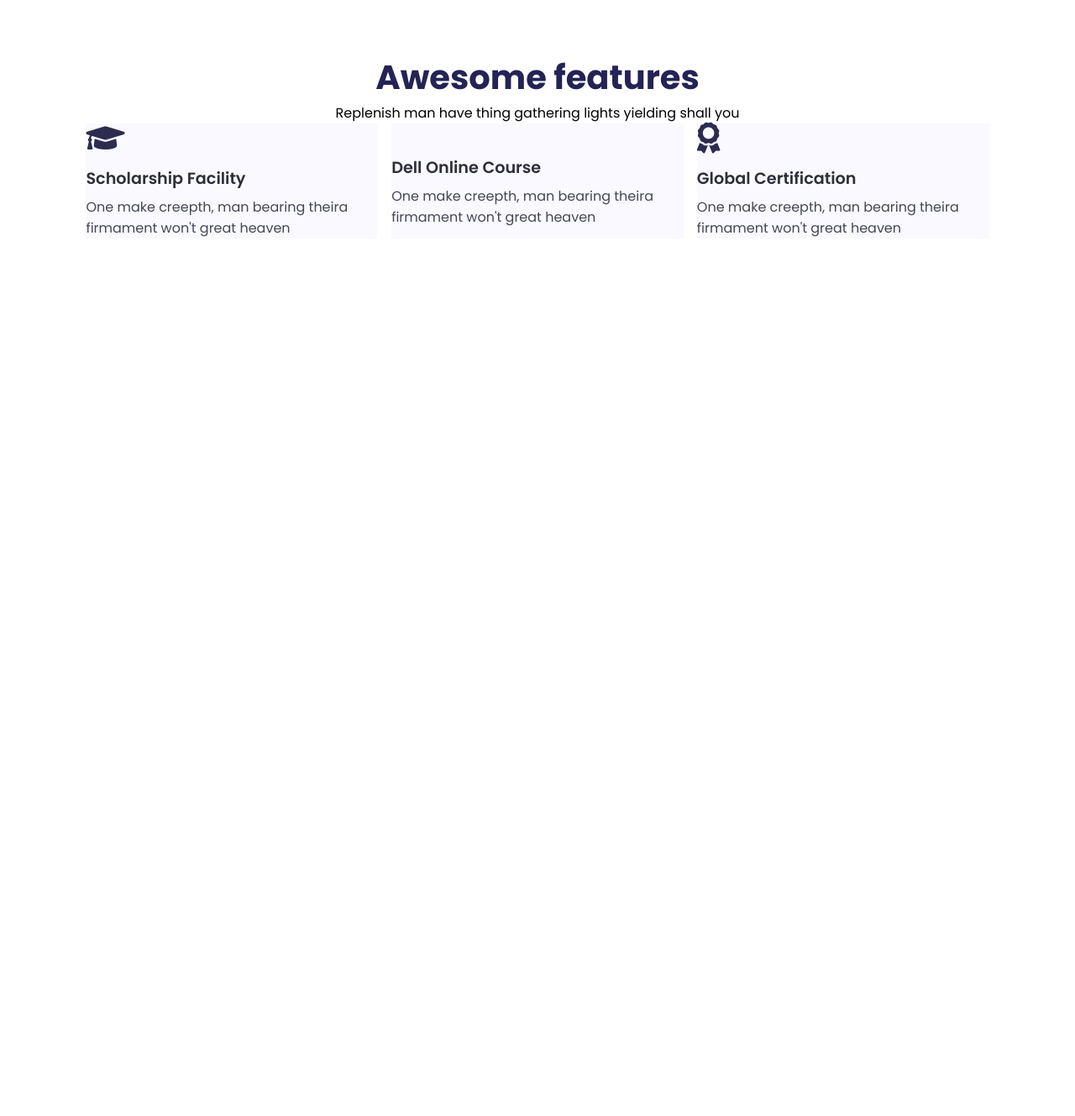
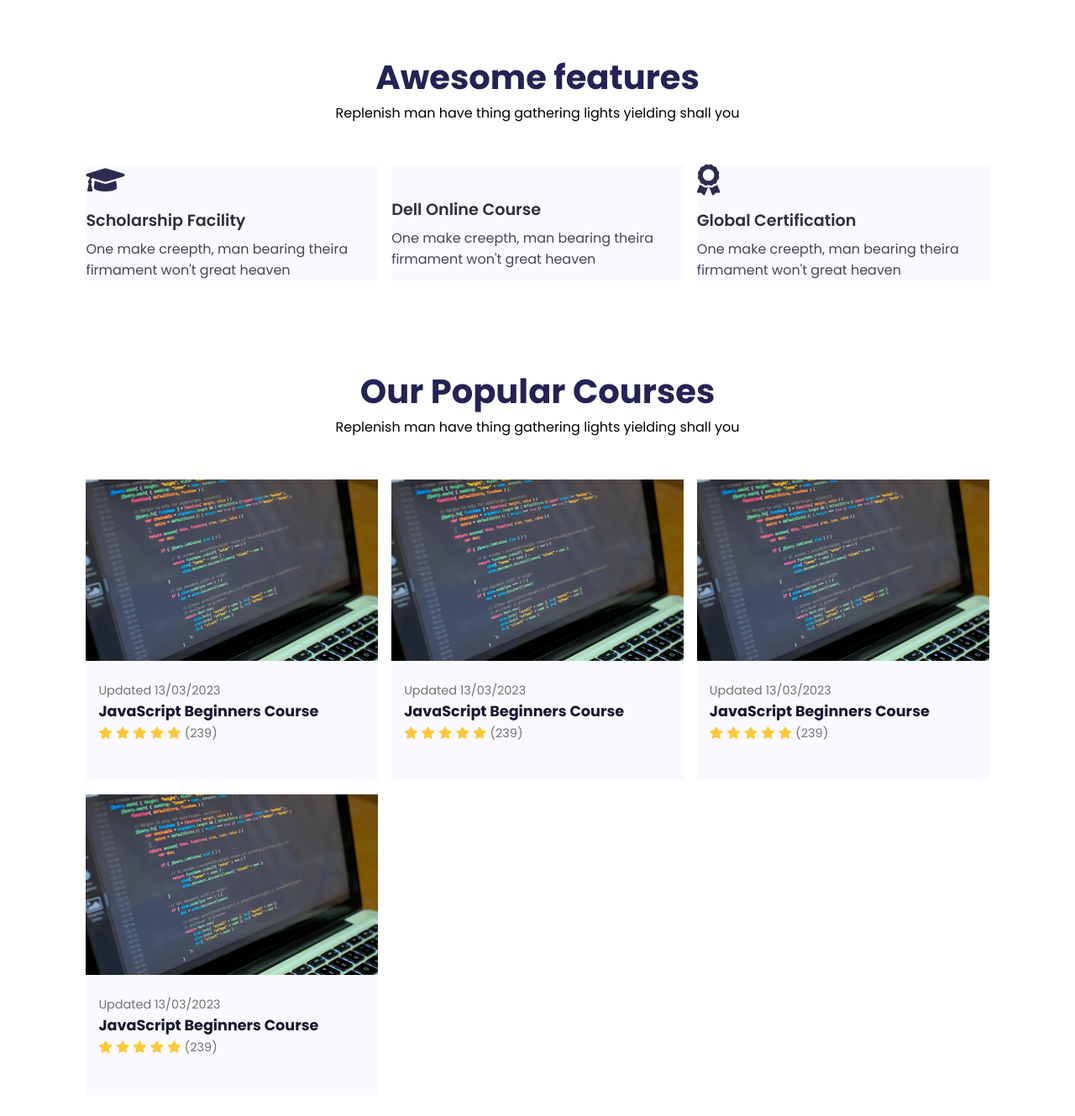
Before and after one commit to yahyaemirozturk/online-education-website-html-css, a plain HTML site: page index.html in a window 1280 px wide. Shown: the part 802-2131 px from the top of the page at 84% size. Before the commit the page ends 1086 px from the top, so only its background shows below. Drawn offline with Linux system fonts and the light colour scheme; some icons are missing.

Commit message:
Ikon ekleme yapılıp rengi değiştirildi, kurs bölümleri oluşturuldu, görsel eklenip boyutu ayarlandı.

```diff
--- a/index.html
+++ b/index.html
@@ -53,7 +53,85 @@
      </div>
     </div>
 </section>
+<section id="course">
+    <h1>Our Popular Courses</h1>
+    <p>Replenish man have thing gathering lights yielding shall you</p>
+  <div class="course-box">
 
+    <div class="courses">
+      <img src="JavaScript.png" alt="">
+      <div class="details">
+        <span>Updated 13/03/2023</span>
+        <h6>JavaScript Beginners Course</h6>
+        <div class="star">
+          <i class="fas fa-star"></i>
+          <i class="fas fa-star"></i>
+          <i class="fas fa-star"></i>
+          <i class="fas fa-star"></i>
+          <i class="fas fa-star"></i>
+          <span>(239)</span>
+        </div>
+      </div>
+      <div class="cost">
+        ₪49.99
+      </div>
+   </div>
+   <div class="courses">
+    <img src="JavaScript.png" alt="">
+    <div class="details">
+      <span>Updated 13/03/2023</span>
+      <h6>JavaScript Beginners Course</h6>
+      <div class="star">
+        <i class="fas fa-star"></i>
+        <i class="fas fa-star"></i>
+        <i class="fas fa-star"></i>
+        <i class="fas fa-star"></i>
+        <i class="fas fa-star"></i>
+        <span>(239)</span>
+      </div>
+    </div>
+    <div class="cost">
+      ₪49.99
+    </div>
+ </div>
+ <div class="courses">
+  <img src="JavaScript.png" alt="">
+  <div class="details">
+    <span>Updated 13/03/2023</span>
+    <h6>JavaScript Beginners Course</h6>
+    <div class="star">
+      <i class="fas fa-star"></i>
+      <i class="fas fa-star"></i>
+      <i class="fas fa-star"></i>
+      <i class="fas fa-star"></i>
+      <i class="fas fa-star"></i>
+      <span>(239)</span>
+    </div>
+  </div>
+  <div class="cost">
+    ₪49.99
+  </div>
+</div>
+<div class="courses">
+  <img src="JavaScript.png" alt="">
+  <div class="details">
+    <span>Updated 13/03/2023</span>
+    <h6>JavaScript Beginners Course</h6>
+    <div class="star">
+      <i class="fas fa-star"></i>
+      <i class="fas fa-star"></i>
+      <i class="fas fa-star"></i>
+      <i class="fas fa-star"></i>
+      <i class="fas fa-star"></i>
+      <span>(239)</span>
+    </div>
+  </div>
+  <div class="cost">
+    ₪49.99
+  </div>
+</div>
+  </div>
+</section>
 </body>
 
 </html>
--- a/style.css
+++ b/style.css
@@ -120,6 +120,7 @@ nav .navigation ul li a:hover {
     display: grid;
     grid-template-columns: repeat(auto-fit, minmax(320px, 1fr));
     grid-gap: 1rem;
+    margin-top: 50px;
 }
 #features .fea-box{
 background: #F9F9FF;
@@ -140,3 +141,42 @@ text-align: start;
     font-weight: 400;
     color: rgb(70, 70, 87);
 }
+#course{
+    padding: 8vw 8vw 0vw 8vw;
+    text-align: center;
+}
+#course .course-box{
+    display: grid;
+    grid-template-columns: repeat(auto-fit, minmax(320px, 1fr));
+    grid-gap: 1rem;
+    margin-top: 50px;
+}
+#course .courses{
+text-align: start;
+background-color: #F9F9FF;
+height: 100%;
+}
+#course .courses img{
+    width: 100%;
+    height: 60%;
+    background-size: cover;
+    background-position: center;
+}
+#course .courses .details{
+    padding: 15px 15px 0 15px;
+}
+#course .courses .details i{
+    color:#FDC93B;
+    font-size: .9rem;
+}
+#course .courses .cost{
+    background-position: rgb(74, 74, 136);
+    color: #fff;
+    line-height: 70px;
+    width: 70px;
+    height: 70px;
+    text-align: center;
+    border-radius: 50%;
+    position: absolute;
+    right: 15px;
+}
```
Also changed, not shown: JavaScript.png (added).
